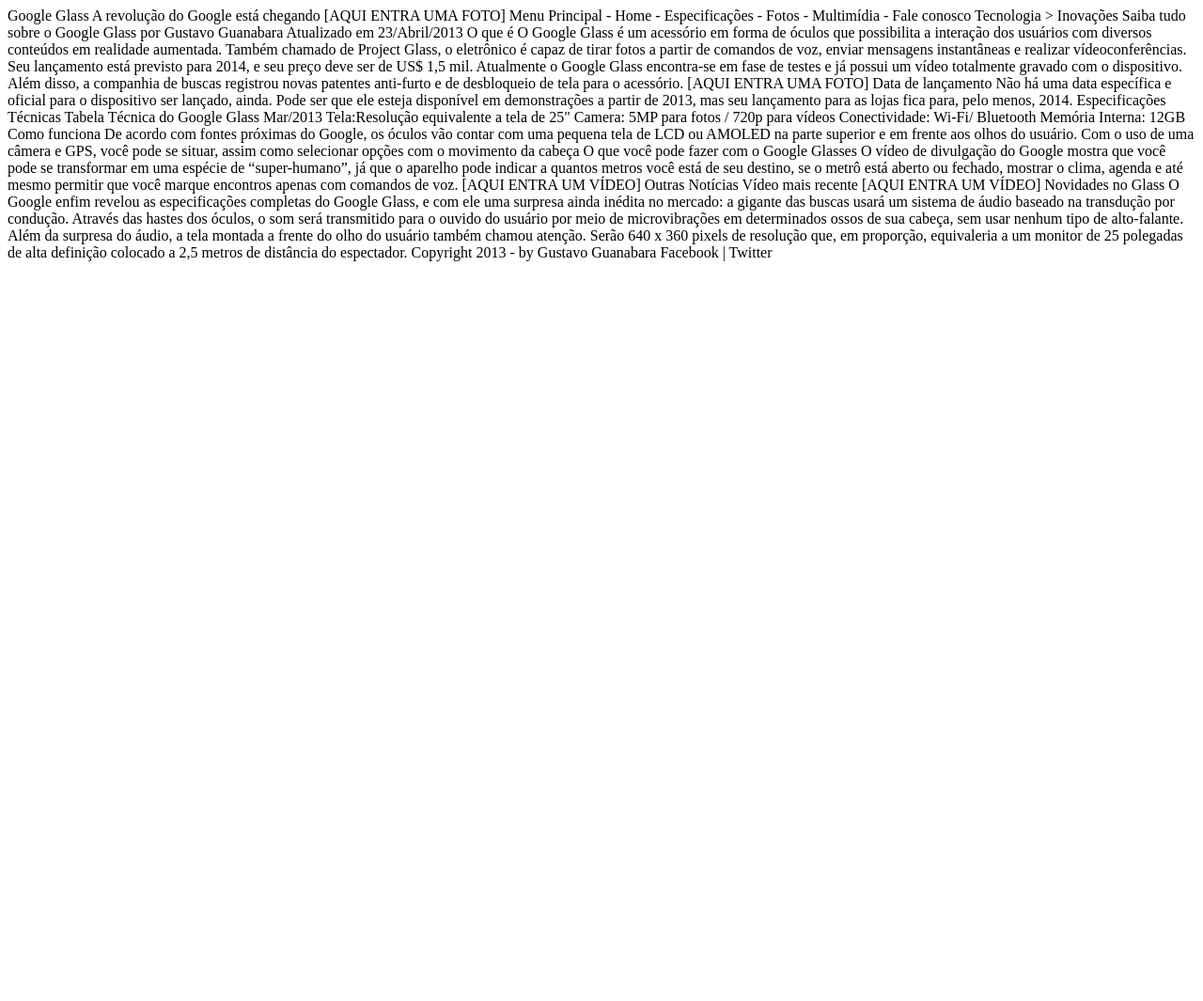
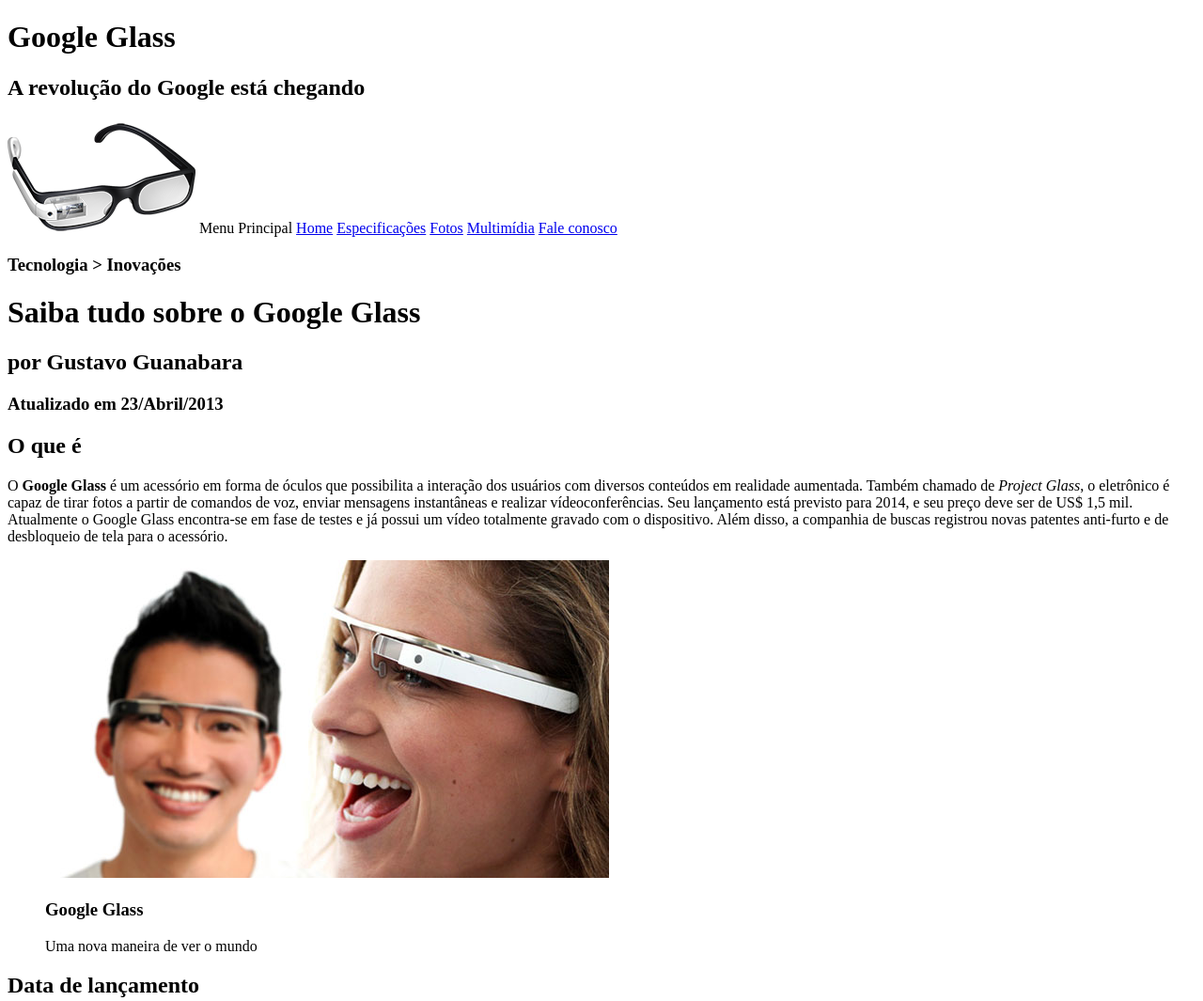
Before and after one commit to mukao25/curso-html5-pacote01, a plain HTML site: page projeto-glass-html5/index.html in a window 1280 px wide. Shown: the top 1065 px of the page at 94% size. Before the commit the page ends 800 px from the top, so only its background shows below. Drawn offline with Linux system fonts and the light colour scheme.

Commit message:
add conteúdo 02

```diff
--- a/projeto-glass-html5/index.html
+++ b/projeto-glass-html5/index.html
@@ -7,73 +7,116 @@
     <title>Home</title>
 </head>
 <body>
-    Google Glass
-    A revolução do Google está chegando
+    <div id="interface">
 
-    [AQUI ENTRA UMA FOTO]
+        <head id="cabecalho">
+            <hgroup>
+                <h1>Google Glass</h1>
+                <h2>A revolução do Google está chegando</h2>
+            </hgroup>
+            <img src="_imagens/glass-oculos-preto-peq.png" alt="">
+            Menu Principal
+            <a href="google-glass.html" rel="next">Home</a>
+            <a href="specs.html" rel="next">Especificações</a>
+            <a href="fotos.html" rel="next">Fotos</a>
+            <a href="multimidia.html" rel="next">Multimídia</a>
+            <a href="fale-conosco.html" rel="next">Fale conosco</a>
+        </head>
 
-    Menu Principal
-    - Home
-    - Especificações
-    - Fotos
-    - Multimídia
-    - Fale conosco
+        <hgroup>
+            <h3>Tecnologia > Inovações</h3>
+            <h1>Saiba tudo sobre o Google Glass</h1>
+            <h2>por Gustavo Guanabara</h2>
+            <h3>Atualizado em 23/Abril/2013</h3>
+        </hgroup>
 
-    Tecnologia > Inovações
-    Saiba tudo sobre o Google Glass
-    por Gustavo Guanabara
-    Atualizado em 23/Abril/2013
+        <h2>O que é</h2>
+        <p>
+            O <strong>Google Glass</strong> é um acessório em forma de óculos que possi&shy;bilita a interação dos
+            usuários com diversos
+            conteúdos em
+            realidade aumen&shy;tada. Também chamado de <em>Project Glass</em>, o eletrônico é capaz de tirar fotos a
+            partir de
+            comandos de
+            voz, enviar mensa&shy;gens instantâneas e realizar vídeo&shy;confe&shy;rên&shy;cias. Seu lançamento está
+            previsto
+            para 2014, e seu preço
+            deve ser de US$ 1,5 mil. Atualmente o Google Glass encontra-se em fase de testes e já possui um vídeo
+            totalmente
+            gravado com o dispo&shy;sitivo. Além disso, a compa&shy;nhia de buscas regis&shy;trou novas paten&shy;tes
+            anti-<wbr>furto e de
+            desblo&shy;queio de
+            tela para o acessório.
+        </p>
+        <figure class="foto-legenda">
+            <img src="_imagens/glass-quadro-homem-mulher.jpg" alt="">
+            <figcaption>
+                <h3>Google Glass</h3>
+                <p>Uma nova maneira de ver o mundo</p>
+            </figcaption>
+        </figure>
 
-    O que é
-    O Google Glass é um acessório em forma de óculos que possibilita a interação dos usuários com diversos conteúdos em
-    realidade aumentada. Também chamado de Project Glass, o eletrônico é capaz de tirar fotos a partir de comandos de voz,
-    enviar mensagens instantâneas e realizar vídeoconferências. Seu lançamento está previsto para 2014, e seu preço deve ser
-    de US$ 1,5 mil. Atualmente o Google Glass encontra-se em fase de testes e já possui um vídeo totalmente gravado com o
-    dispositivo. Além disso, a companhia de buscas registrou novas patentes anti-furto e de desbloqueio de tela para o
-    acessório.
+        <h2>Data de lançamento</h2>
 
-    [AQUI ENTRA UMA FOTO]
-
-    Data de lançamento
-    Não há uma data específica e oficial para o dispositivo ser lançado, ainda. Pode ser que ele esteja disponível em
-    demonstrações a partir de 2013, mas seu lançamento para as lojas fica para, pelo menos, 2014.
-
+        <p>
+            Não há uma data especí&shy;fica e oficial para o dispositivo ser lançado, ainda. Pode ser que ele esteja
+            disponível
+            em
+            demonstrações a partir de 2013, mas seu lança&shy;mento para as lojas fica para, pelo menos, 2014.
             Especificações Técnicas
             Tabela Técnica do Google Glass Mar/2013
-
             Tela:Resolução equivalente a tela de 25"
             Camera: 5MP para fotos / 720p para vídeos
             Conectividade: Wi-Fi/ Bluetooth
             Memória Interna: 12GB
+        </p>
 
-    Como funciona
-    De acordo com fontes próximas do Google, os óculos vão contar com uma pequena tela de LCD ou AMOLED na parte superior e
-    em frente aos olhos do usuário. Com o uso de uma câmera e GPS, você pode se situar, assim como selecionar opções com o
-    movimento da cabeça
-
+        <h2>Como funciona</h2>
+        <p>
+            De acordo com fontes próximas do Google, os óculos vão contar com uma pequena tela de LCD ou AMOLED na parte
+            superior e em frente aos olhos do usuário. Com o uso de uma câmera e GPS, você pode se situar, assim como
+            selecionar
+            opções com o movi&shy;mento da cabeça
             O que você pode fazer com o Google Glasses
-    O vídeo de divulgação do Google mostra que você pode se transformar em uma espécie de “super-humano”, já que o aparelho
-    pode indicar a quantos metros você está de seu destino, se o metrô está aberto ou fechado, mostrar o clima, agenda e até
-    mesmo permitir que você marque encontros apenas com comandos de voz.
+            O vídeo de divul&shy;gação do Google mostra que você pode se trans&shy;formar em uma espécie de “super-<wbr>humano”, já que
+            o
+            aparelho pode indicar a quantos metros você está de seu destino, se o metrô está aberto ou fechado, mostrar
+            o
+            clima,
+            agenda e até mesmo permitir que você marque encon&shy;tros apenas com comandos de voz.
+        </p>
 
         [AQUI ENTRA UM VÍDEO]
+        <hgroup>
+            <h1>Outras Notícias</h1>
+            <h2>Vídeo mais recente</h2>
+        </hgroup>
+        [AQUI ENTRA UM VÍDEO]
+        <h2>Novidades no Glass</h2>
+        <p>
+            O Google enfim revelou as espe&shy;cifica&shy;ções completas do Google Glass, e com ele uma sur&shy;presa
+            ainda inédita no
+            mercado:
+            a gigante das buscas usará um sistema de áudio baseado na trans&shy;dução por condução. Através das hastes
+            dos
+            óculos, o
+            som será trans&shy;mitido para o ouvido do usuário por meio de microvi&shy;brações em deter&shy;minados
+            ossos de sua
+            cabeça,
+            sem
+            usar nenhum tipo de alto-falante.
+            Além da sur&shy;presa do áudio, a tela montada a frente do olho do usuário também chamou atenção. Serão 640
+            x 360
+            pixels
+            de resolução que, em pro&shy;porção, equi&shy;vale&shy;ria a um monitor de 25 pole&shy;gadas de alta
+            defi&shy;nição colocado a 2,5
+            metros
+            de
+            distância do espectador.
+        </p>
+        <p>Copyright&copy; 2013 - by Gustavo Guanabara</p>
+        <p>Facebook | Twitter</p>
+    </div>
+</body>
 
-    Outras Notícias
-    Vídeo mais recente
-
-    [AQUI ENTRA UM VÍDEO]
-
-    Novidades no Glass
-    O Google enfim revelou as especificações completas do Google Glass, e com ele uma surpresa ainda inédita no mercado: a
-    gigante das buscas usará um sistema de áudio baseado na transdução por condução. Através das hastes dos óculos, o som
-    será transmitido para o ouvido do usuário por meio de microvibrações em determinados ossos de sua cabeça, sem usar
-    nenhum tipo de alto-falante.
-
-    Além da surpresa do áudio, a tela montada a frente do olho do usuário também chamou atenção. Serão 640 x 360 pixels de
-    resolução que, em proporção, equivaleria a um monitor de 25 polegadas de alta definição colocado a 2,5 metros de
-    distância do espectador.
-
-    Copyright 2013 - by Gustavo Guanabara
-    Facebook | Twitter
-</body>
 </html>
```
Lines whose indentation alone changed are shown as unchanged.
